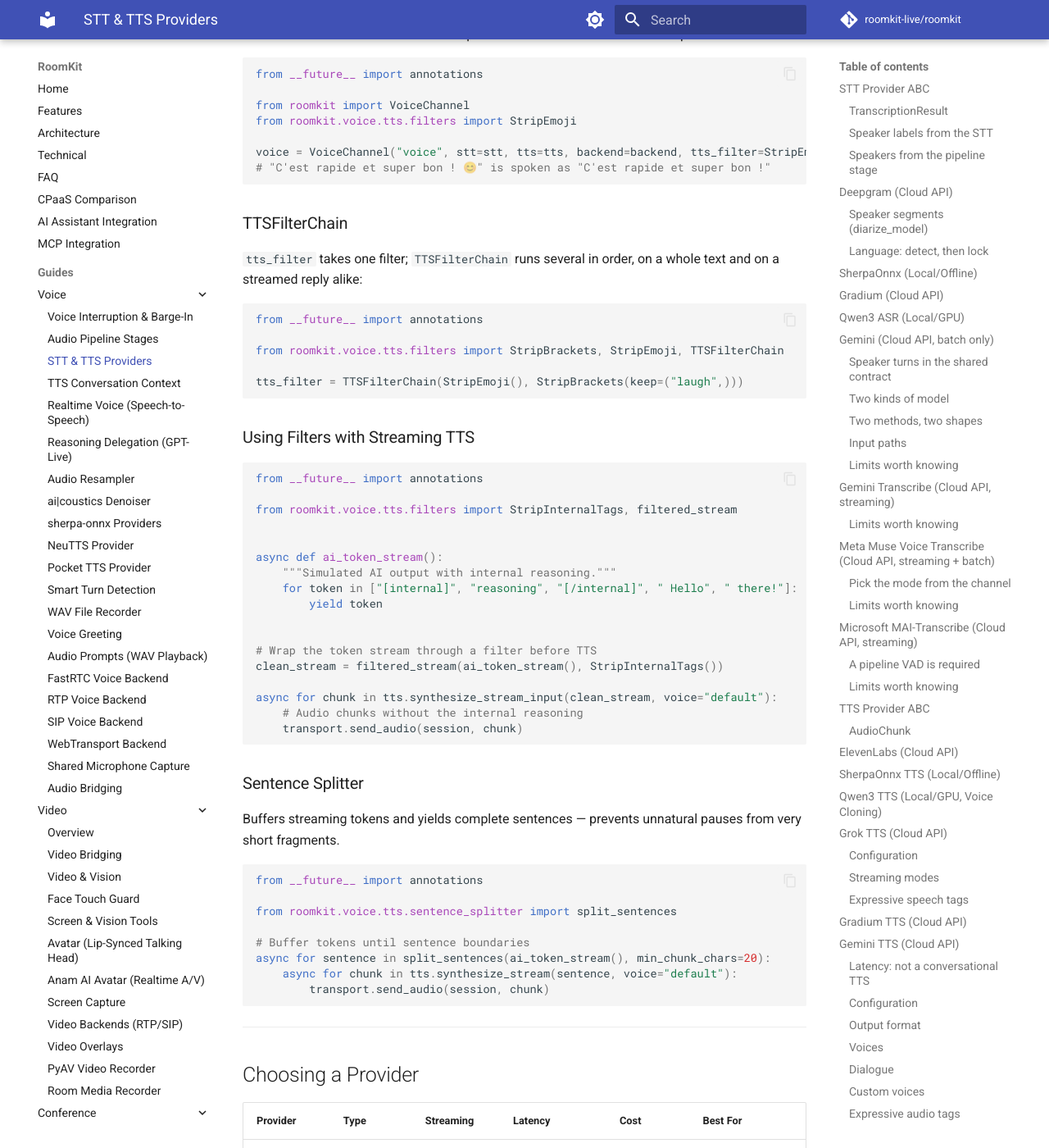
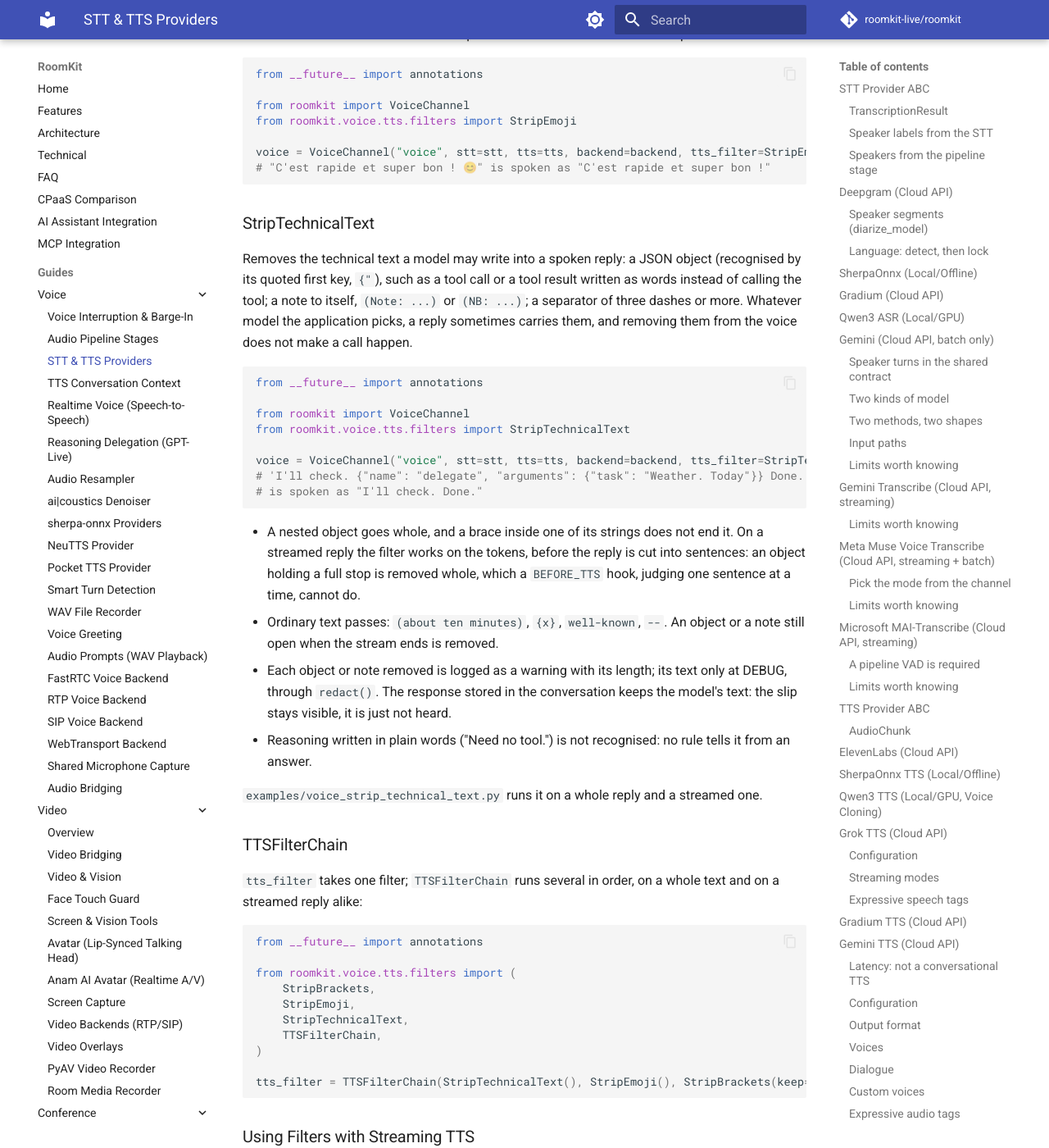
Before and after one commit to roomkit-live/roomkit-docs, an MkDocs documentation site: the page built from docs/guides/stt-tts-providers.md, in a window 1280 px wide and 1400 px high, scrolled down 43339 px. Shown: the whole window at 82% size. Built offline with MkDocs 1.6.1 and Material for MkDocs 9.7.7, drawn with Linux system fonts in a browser that asks for light colours; comment, search, counter and statistics services are not loaded.

Commit message:
docs(voice): StripTechnicalText, keeping a tool call written as JSON, a note to itself or a separator out of the voice (RMK-624)

````diff
--- a/docs/guides/stt-tts-providers.md
+++ b/docs/guides/stt-tts-providers.md
@@ -1842,6 +1842,41 @@ voice = VoiceChannel("voice", stt=stt, tts=tts, backend=backend, tts_filter=Stri
 # "C'est rapide et super bon ! 😊" is spoken as "C'est rapide et super bon !"
 ```
 
+### StripTechnicalText
+
+Removes the technical text a model may write into a spoken reply: a JSON object
+(recognised by its quoted first key, `{"`), such as a tool call or a tool
+result written as words instead of calling the tool; a note to itself,
+`(Note: ...)` or `(NB: ...)`; a separator of three dashes or more. Whatever
+model the application picks, a reply sometimes carries them, and removing them
+from the voice does not make a call happen.
+
+```python
+from __future__ import annotations
+
+from roomkit import VoiceChannel
+from roomkit.voice.tts.filters import StripTechnicalText
+
+voice = VoiceChannel("voice", stt=stt, tts=tts, backend=backend, tts_filter=StripTechnicalText())
+# 'I'll check. {"name": "delegate", "arguments": {"task": "Weather. Today"}} Done.'
+# is spoken as "I'll check. Done."
+```
+
+- A nested object goes whole, and a brace inside one of its strings does not
+  end it. On a streamed reply the filter works on the tokens, before the reply
+  is cut into sentences: an object holding a full stop is removed whole, which
+  a `BEFORE_TTS` hook, judging one sentence at a time, cannot do.
+- Ordinary text passes: `(about ten minutes)`, `{x}`, `well-known`, `--`. An
+  object or a note still open when the stream ends is removed.
+- Each object or note removed is logged as a warning with its length; its text
+  only at DEBUG, through `redact()`. The response stored in the conversation
+  keeps the model's text: the slip stays visible, it is just not heard.
+- Reasoning written in plain words ("Need no tool.") is not recognised: no rule
+  tells it from an answer.
+
+`examples/voice_strip_technical_text.py` runs it on a whole reply and a
+streamed one.
+
 ### TTSFilterChain
 
 `tts_filter` takes one filter; `TTSFilterChain` runs several in order, on a
@@ -1850,9 +1885,14 @@ whole text and on a streamed reply alike:
 ```python
 from __future__ import annotations
 
-from roomkit.voice.tts.filters import StripBrackets, StripEmoji, TTSFilterChain
-
-tts_filter = TTSFilterChain(StripEmoji(), StripBrackets(keep=("laugh",)))
+from roomkit.voice.tts.filters import (
+    StripBrackets,
+    StripEmoji,
+    StripTechnicalText,
+    TTSFilterChain,
+)
+
+tts_filter = TTSFilterChain(StripTechnicalText(), StripEmoji(), StripBrackets(keep=("laugh",)))
 ```
 
 ### Using Filters with Streaming TTS
````
Also changed, not shown: docs/api/voice-pipeline.md (+2 -0 lines), docs/features.md (+2 -0 lines).
